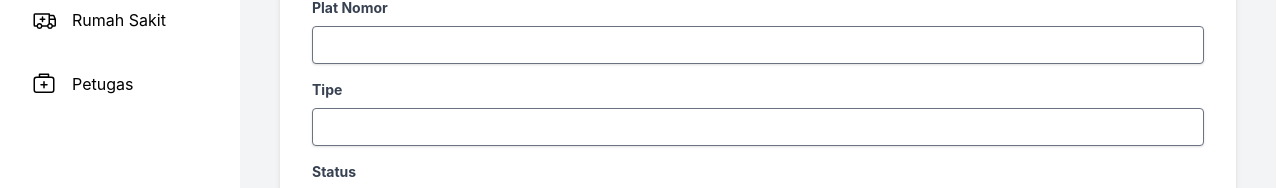
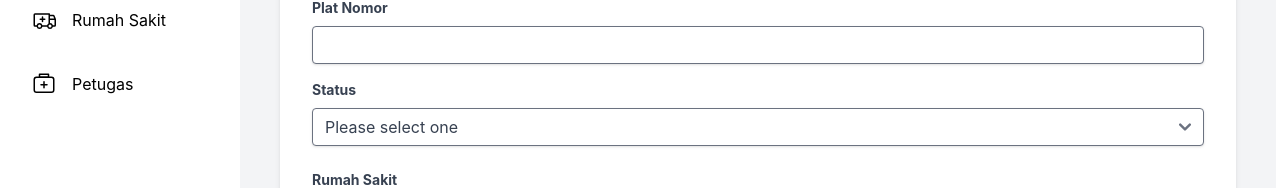
Before and after one commit to HanifSauqi/interoperabilitas_Healthtrans, a Vue app: page /admin/create-ambulans in a window 1280 px wide. Shown: the part 212-400 px from the top of the page. Built offline with nearby package versions, Linux system fonts and the light colour scheme; no server answers.

Commit message:
perubahan pada beberapa tampilan user dan admin

```diff
--- a/src/components/User/SidebarComponent.vue
+++ b/src/components/User/SidebarComponent.vue
@@ -55,7 +55,7 @@
         P3K
       </router-link>
 
-      <router-link
+      <!-- <router-link
         to="/riwayat"
         class="block mt-4 py-3 mx-6 rounded-lg flex items-center hover:bg-blue-500 hover:text-white hover:border-blue-500"
         active-class="bg-blue-500 text-white border-blue-500"
@@ -74,7 +74,7 @@
           />
         </svg>
         Riwayat
-      </router-link>
+      </router-link> -->
     </div>
 
     <div class="border-t border-gray-200 overflow-y-auto py-5">
--- a/src/views/Admin/CreateAmbulans.vue
+++ b/src/views/Admin/CreateAmbulans.vue
@@ -13,12 +13,12 @@
         </label>
         <input class="shadow appearance-none border rounded w-full py-2 px-3 text-gray-700 leading-tight focus:outline-none focus:shadow-outline" id="plat_nomor" type="text" v-model="form.plat_nomor" required>
       </div>
-      <div class="mb-4">
+      <!-- <div class="mb-4">
         <label class="block text-gray-700 text-sm font-bold mb-2" for="tipe">
           Tipe
         </label>
         <input class="shadow appearance-none border rounded w-full py-2 px-3 text-gray-700 leading-tight focus:outline-none focus:shadow-outline" id="tipe" type="text" v-model="form.tipe" required>
-      </div>
+      </div> -->
       <div class="mb-6">
         <label class="block text-gray-700 text-sm font-bold mb-2" for="status">
           Status
@@ -66,7 +66,7 @@ export default {
       form: {
         lokasi: '',
         plat_nomor: '',
-        tipe: '',
+        // tipe: '',
         status: '',
         rumah_sakit_id: '', // To store selected rumah sakit id
         petugas_id: ''     // To store selected petugas id
```
